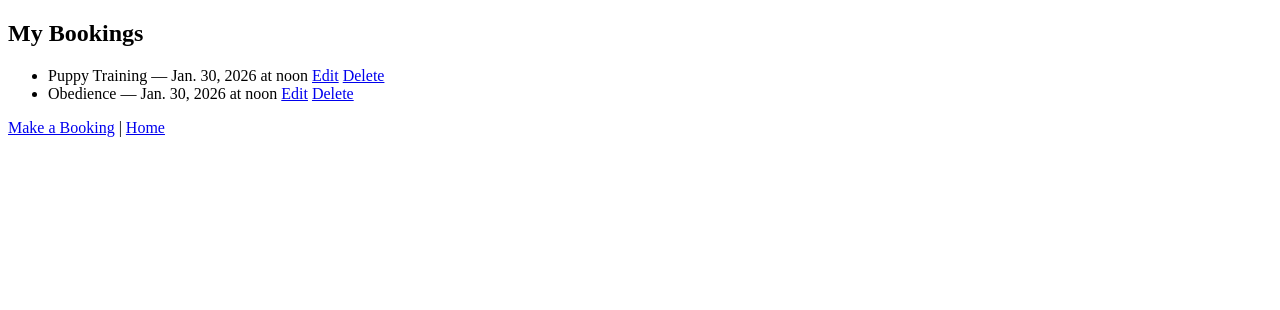
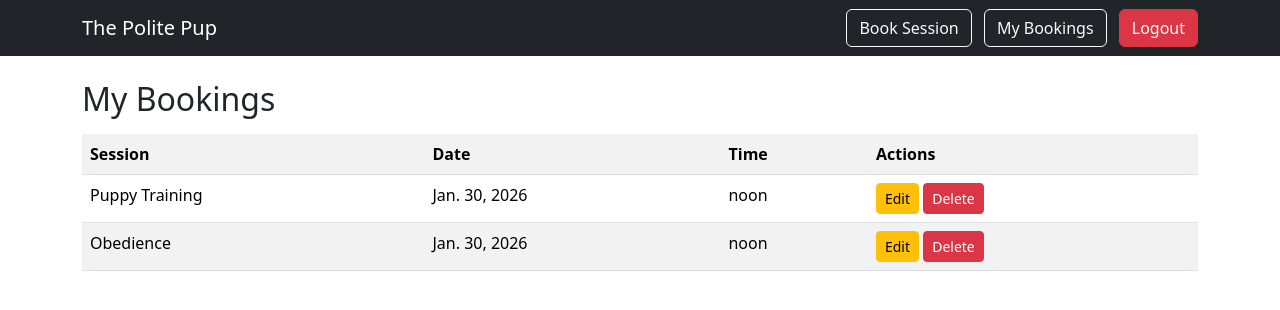
Before and after one commit to Dmolloy/the_polite_pup, a Django app: page /my-bookings/ in a window 1280 px wide. Shown: the top 310 px of the page. Run offline with Django 5.2, Linux system fonts and the light colour scheme; a user stored in the database is signed in; data comes from the database, SQL or seed files in the repository; both versions use the stored data as it was after the commit.

Commit message:
fix inheritance issue causing pages not to load properly

```diff
--- a/bookings/templates/bookings/my_bookings.html
+++ b/bookings/templates/bookings/my_bookings.html
@@ -1,37 +1,50 @@
-<!DOCTYPE html>
-<html>
-<head>
-    <title>My Bookings</title>
-</head>
-<body>
+{% extends 'bookings/base.html' %}
+
+{% block content %}
 
 <h2>My Bookings</h2>
 
 {% if bookings %}
 
-    <ul>
-        {% for booking in bookings %}
-            <li>
-                {{ booking.session }} —
-                {{ booking.date }} at {{ booking.time }}
+<table class="table table-striped mt-3">
 
-                <a href="/edit/{{ booking.id }}/">Edit</a>
-                <a href="/delete/{{ booking.id }}/">Delete</a>
-            </li>
+    <tr>
+        <th>Session</th>
+        <th>Date</th>
+        <th>Time</th>
+        <th>Actions</th>
+    </tr>
 
-        {% endfor %}
-    </ul>
+    {% for booking in bookings %}
+
+    <tr>
+        <td>{{ booking.session }}</td>
+        <td>{{ booking.date }}</td>
+        <td>{{ booking.time }}</td>
+
+        <td>
+
+            <a class="btn btn-sm btn-warning"
+               href="/edit/{{ booking.id }}/">
+               Edit
+            </a>
+
+            <a class="btn btn-sm btn-danger"
+               href="/delete/{{ booking.id }}/">
+               Delete
+            </a>
+
+        </td>
+    </tr>
+
+    {% endfor %}
+
+</table>
 
 {% else %}
 
-    <p>You have no bookings yet.</p>
+<p>You have no bookings yet.</p>
 
 {% endif %}
 
-<p>
-    <a href="/book/">Make a Booking</a> |
-    <a href="/">Home</a>
-</p>
-
-</body>
-</html>
+{% endblock %}
```
Also changed, not shown: bookings/templates/bookings/create_booking.html (+12 -12 lines), bookings/templates/bookings/edit_booking.html (+11 -11 lines), bookings/templates/bookings/home.html (+21 -16 lines), db.sqlite3.
